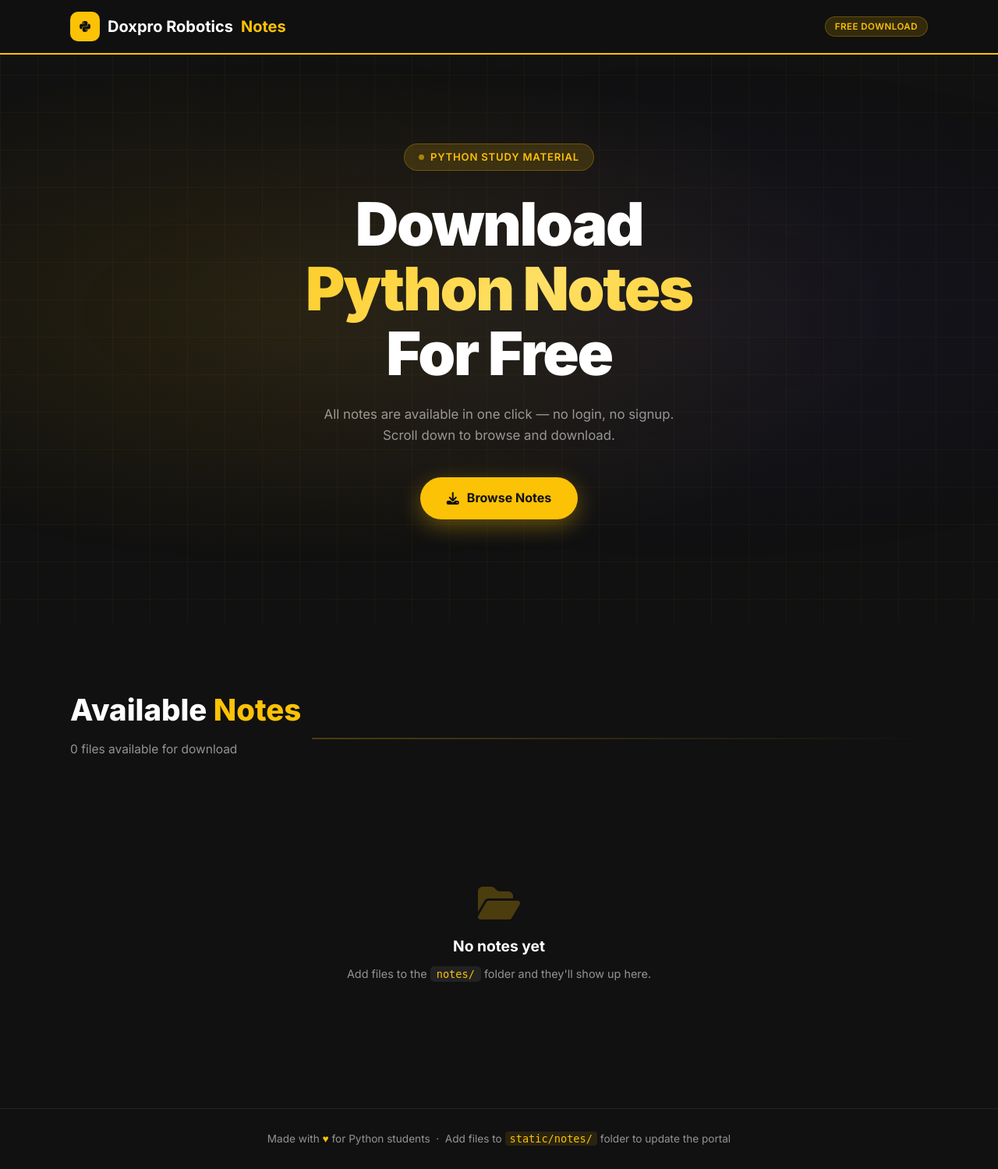
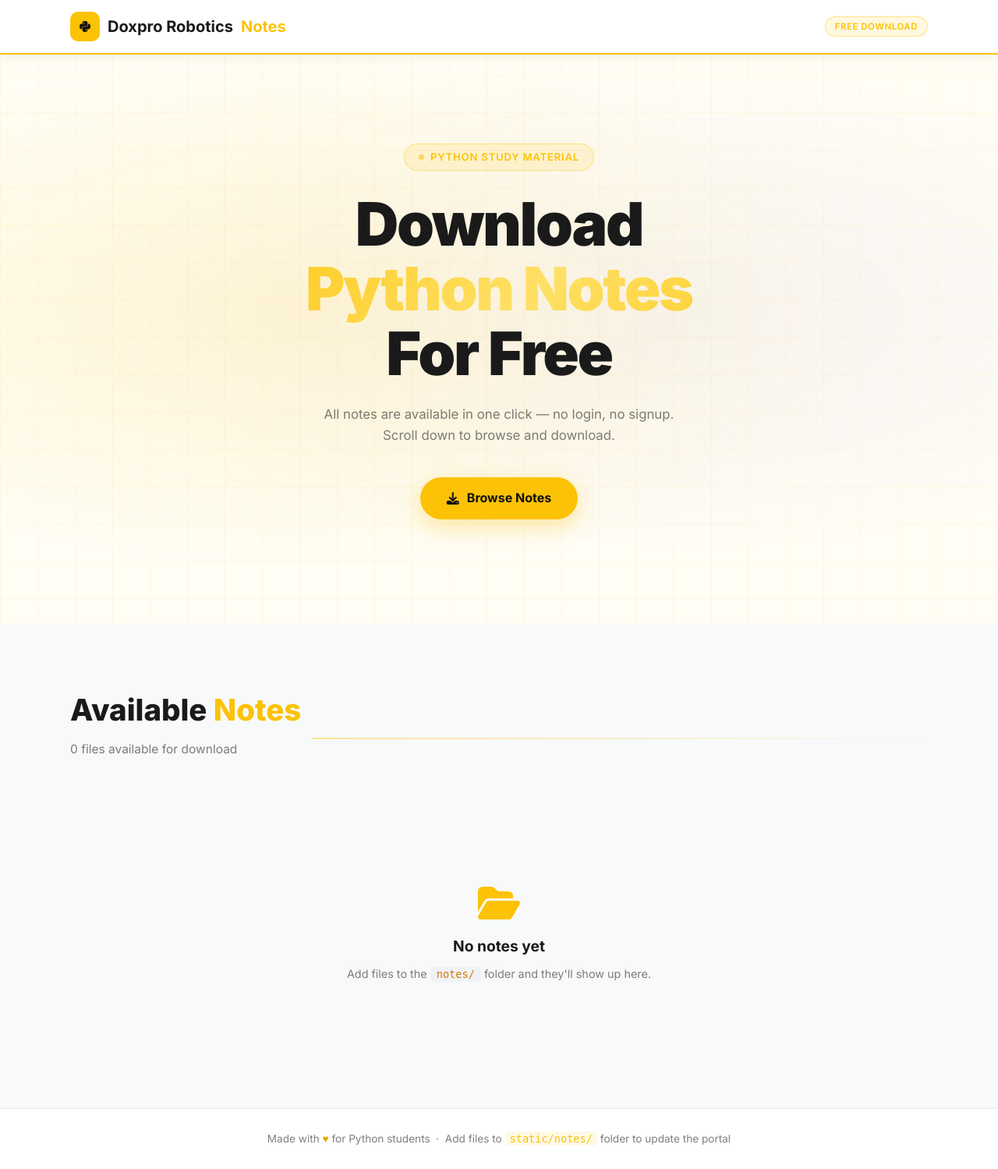
Before and after one commit to doxpro26-star/noteportal, a Flask app: page / in a window 1280 px wide. Shown: the whole page at 78% size. Run offline with Flask 3, Linux system fonts and the light colour scheme.

Commit message:
design: switch to white/light theme

```diff
--- a/templates/index.html
+++ b/templates/index.html
@@ -19,15 +19,15 @@
            =========================== */
         :root {
             --yellow:      #FCC206;
-            --yellow-dim:  rgba(252, 194, 6, 0.15);
-            --yellow-glow: rgba(252, 194, 6, 0.35);
-            --bg:          #111111;
-            --bg-card:     #1A1A1A;
-            --bg-card2:    #222222;
-            --border:      rgba(255,255,255,0.07);
-            --border-y:    rgba(252,194,6,0.25);
-            --text:        #FFFFFF;
-            --text-muted:  rgba(255,255,255,0.55);
+            --yellow-dim:  rgba(252, 194, 6, 0.12);
+            --yellow-glow: rgba(252, 194, 6, 0.30);
+            --bg:          #F8F9FA;
+            --bg-card:     #FFFFFF;
+            --bg-card2:    #F0F2F5;
+            --border:      rgba(0,0,0,0.08);
+            --border-y:    rgba(252,194,6,0.40);
+            --text:        #1A1A1A;
+            --text-muted:  rgba(0,0,0,0.50);
             --radius:      14px;
             --nav-h:       70px;
             --transition:  0.25s ease;
@@ -54,9 +54,10 @@
             position: fixed;
             top: 0; left: 0; right: 0;
             height: var(--nav-h);
-            background: rgba(17, 17, 17, 0.92);
+            background: rgba(255, 255, 255, 0.95);
             backdrop-filter: blur(14px);
             border-bottom: 2px solid var(--yellow);
+            box-shadow: 0 2px 16px rgba(0,0,0,0.07);
             display: flex;
             align-items: center;
             z-index: 100;
@@ -116,8 +117,8 @@
             content: '';
             position: absolute; inset: 0;
             background-image:
-                linear-gradient(rgba(252,194,6,0.04) 1px, transparent 1px),
-                linear-gradient(90deg, rgba(252,194,6,0.04) 1px, transparent 1px);
+                linear-gradient(rgba(252,194,6,0.08) 1px, transparent 1px),
+                linear-gradient(90deg, rgba(252,194,6,0.08) 1px, transparent 1px);
             background-size: 48px 48px;
             pointer-events: none;
         }
@@ -126,16 +127,17 @@
             content: '';
             position: absolute; inset: 0;
             background:
-                radial-gradient(ellipse at 30% 50%, rgba(252,194,6,0.10) 0%, transparent 60%),
-                radial-gradient(ellipse at 70% 50%, rgba(100,80,220,0.08) 0%, transparent 60%);
+                radial-gradient(ellipse at 30% 50%, rgba(252,194,6,0.14) 0%, transparent 60%),
+                radial-gradient(ellipse at 70% 50%, rgba(100,80,220,0.05) 0%, transparent 60%);
             pointer-events: none;
             animation: glowShift 10s ease-in-out infinite alternate;
         }
         @keyframes glowShift {
-            from { opacity: 0.8; }
+            from { opacity: 0.7; }
             to   { opacity: 1; }
         }
 
+        .hero { background: #FFFDF4; }
         .hero-content { position: relative; z-index: 2; max-width: 700px; }
 
         .hero-eyebrow {
@@ -262,6 +264,7 @@
             transition: var(--transition);
             position: relative;
             overflow: hidden;
+            box-shadow: 0 2px 12px rgba(0,0,0,0.06);
         }
         .note-card::before {
             content: '';
@@ -273,7 +276,7 @@
             transform-origin: left;
             transition: transform 0.3s ease;
         }
-        .note-card:hover { border-color: var(--border-y); transform: translateY(-4px); box-shadow: 0 12px 32px rgba(0,0,0,0.4); }
+        .note-card:hover { border-color: var(--border-y); transform: translateY(-4px); box-shadow: 0 12px 32px rgba(0,0,0,0.12); }
         .note-card:hover::before { transform: scaleX(1); }
 
         .note-card-top {
@@ -376,14 +379,14 @@
             padding: 80px 20px;
             color: var(--text-muted);
         }
-        .empty-state i { font-size: 3rem; color: var(--border-y); margin-bottom: 16px; display: block; }
+        .empty-state i { font-size: 3rem; color: var(--yellow); margin-bottom: 16px; display: block; }
         .empty-state h3 { font-size: 1.2rem; margin-bottom: 8px; color: var(--text); }
         .empty-state p { font-size: 0.9rem; }
         .empty-state code {
             background: var(--bg-card2);
             padding: 2px 8px;
             border-radius: 5px;
-            color: var(--yellow);
+            color: #d97706;
             font-size: 0.85rem;
         }
 
@@ -415,12 +418,13 @@
            =========================== */
         .footer {
             border-top: 1px solid var(--border);
+            background: #fff;
             padding: 28px 24px;
             text-align: center;
             color: var(--text-muted);
             font-size: 0.85rem;
         }
-        .footer span { color: var(--yellow); }
+        .footer span { color: #e6a800; }
 
         /* ===========================
            RESPONSIVE
```
